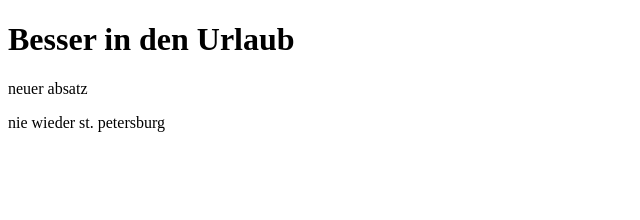
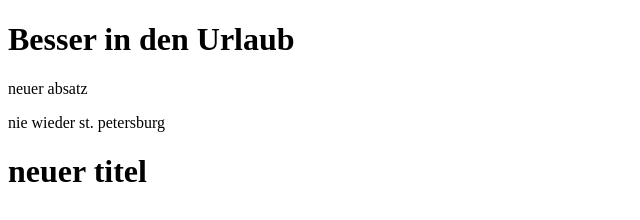
Before and after one commit to AStark76/GitLessonsAST, a plain HTML site: page index.html in a window 1280 px wide. Shown: the whole page, without its empty margins (0-640 px from the left). Drawn offline with Linux system fonts and the light colour scheme.

Commit message:
Revert "remove special for testing"
This reverts commit 00efd44eb46049eaed9b497030dbaa9f4359e54a.

```diff
--- a/index.html
+++ b/index.html
@@ -1,10 +1,5 @@
 <!Doctype html>
-
-
-
 <html lang="de">
-
-
 <head>
 <meta charset="utf-8">
 <meta name="viewport" content="width=device-width, initial-scale=1.0" />
@@ -14,5 +9,6 @@
 <h1>Besser in den Urlaub</h1>
 <p>neuer absatz</p>
 nie wieder st. petersburg
+<h1>neuer titel </h1>
 </body>
 </html>
```
